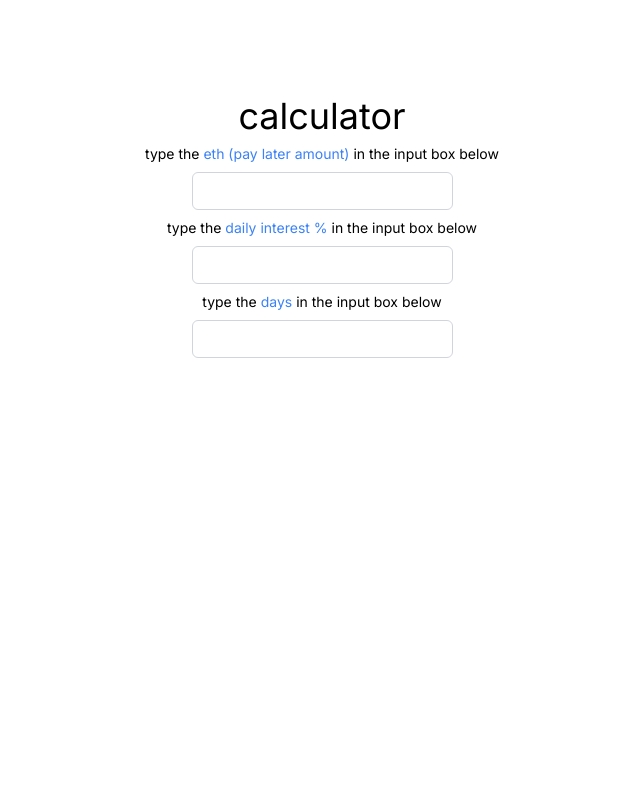
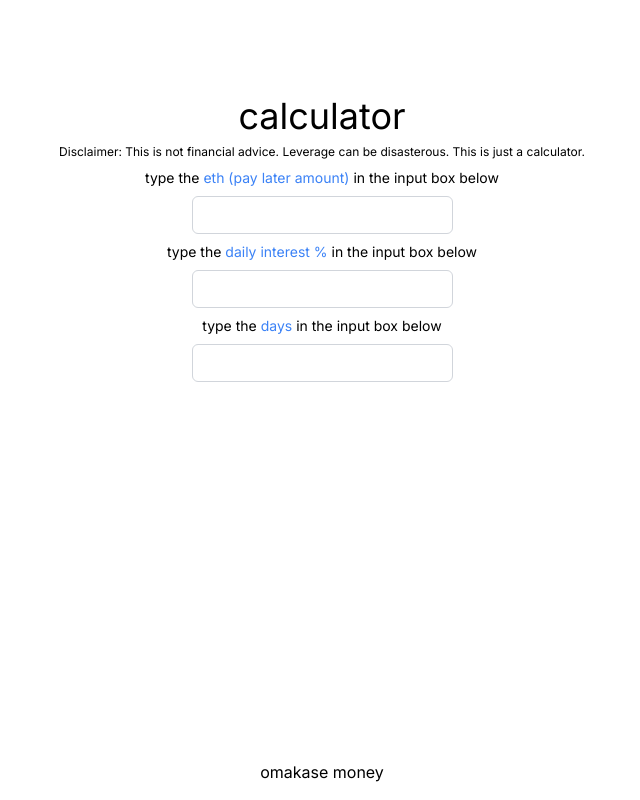
Before and after one commit to jarrensj/levercalc.com, a Next.js app: page / in a window 1280 px wide. Shown: the whole page, without its empty margins (318-958 px from the left). Built offline with nearby package versions, Linux system fonts and the light colour scheme.

Commit message:
add footer and disclaimer

```diff
--- a/app/page.tsx
+++ b/app/page.tsx
@@ -7,8 +7,14 @@ export default function Home() {
     <div className="flex flex-col min-h-screen">
       <main className="flex flex-col flex-grow  items-center p-24 text-center">
         <h1 className="text-4xl mb-2">calculator</h1>
+        <p className="text-xs mb-2">
+          Disclaimer: This is not financial advice. Leverage can be disasterous. This is just a calculator.
+        </p>
         <Calculator />
       </main>
+      <footer className="text-center p-4">
+        <Link href="https://omakasemoney.com">omakase money</Link>
+      </footer>
     </div>
   )
 }
```
